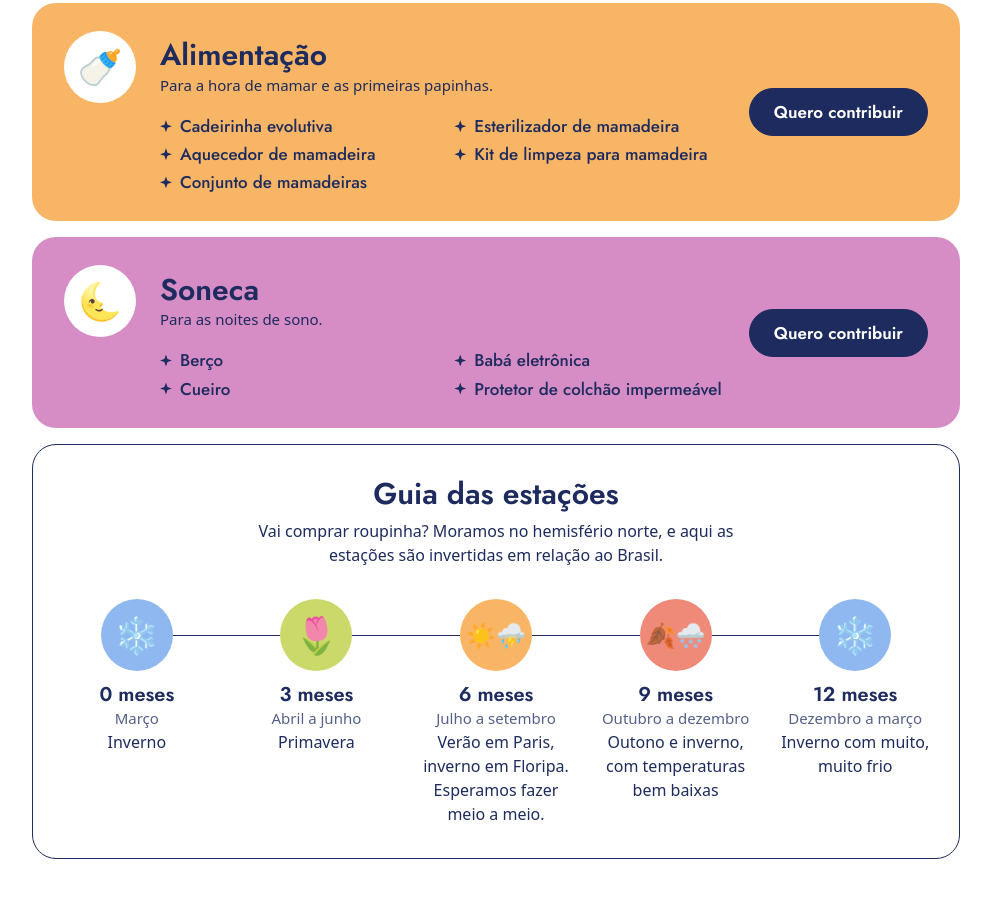
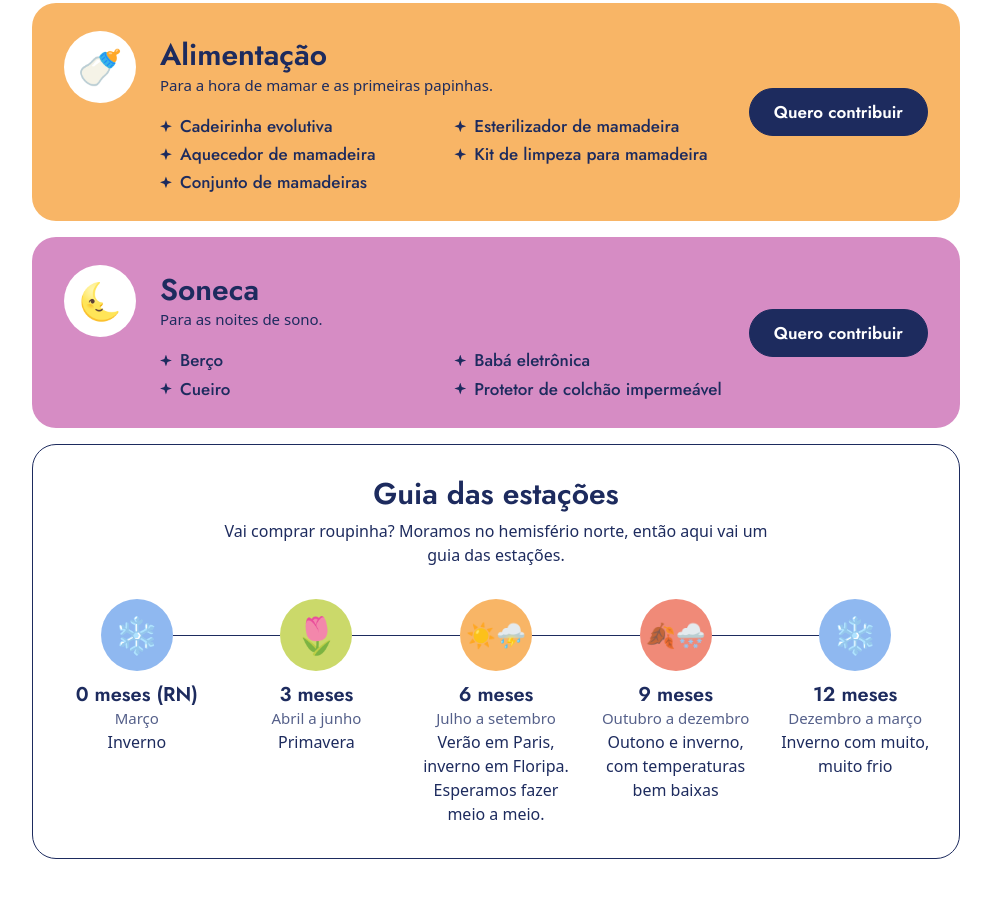
Before and after one commit to FelipeCybis/cafebebe, a plain HTML site: page index.html in a window 1280 px wide. Shown: the part 1083-1980 px from the top of the page, without its empty margins (144-1135 px from the left). Drawn offline with Linux system fonts and the light colour scheme.

Commit message:
Reword the season guide intro, mark the first age as newborn size
Co-Authored-By: Claude Fable 5.2 <noreply@anthropic.com>

```diff
--- a/index.html
+++ b/index.html
@@ -29,11 +29,11 @@
          top to bottom on a phone and left to right on a wide screen. -->
     <section class="guide" aria-labelledby="guide-title">
       <h2 id="guide-title">Guia das estações</h2>
-      <p>Vai comprar roupinha? Moramos no hemisfério norte, e aqui as estações são invertidas em relação ao Brasil.</p>
+      <p>Vai comprar roupinha? Moramos no hemisfério norte, então aqui vai um guia das estações.</p>
       <ol class="seasons" role="list">
         <li data-color="blue">
           <span class="disc" aria-hidden="true">❄️</span>
-          <h3>0 meses</h3>
+          <h3>0 meses (RN)</h3>
           <p class="season-months">Março</p>
           <p>Inverno</p>
         </li>
```
